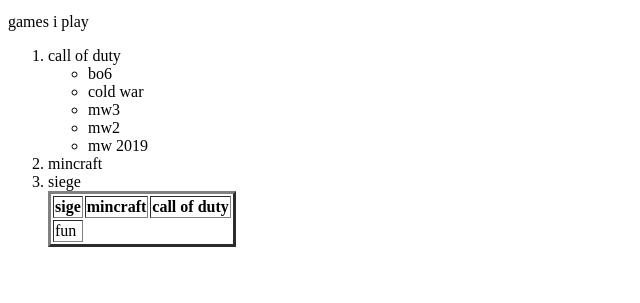
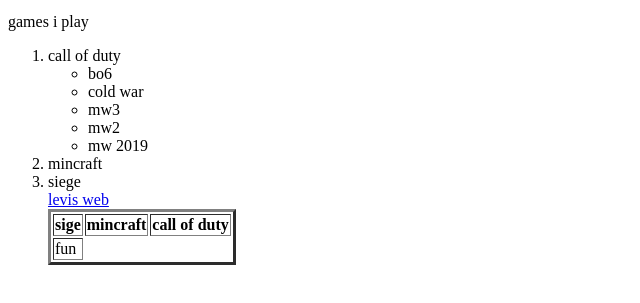
Before and after one commit to thought-code/thought-code.github.io, a plain HTML site: page index.html in a window 1280 px wide. Shown: the part 101-404 px from the top of the page, without its empty margins (0-640 px from the left). Drawn offline with Linux system fonts and the light colour scheme.

Commit message:
Add files via upload

```diff
--- a/index.html
+++ b/index.html
@@ -26,6 +26,7 @@
             <tr>
                 <td>fun</td>
             </tr>
+            <a href="https://levix0904.github.io/">levis web </a>
         </table>
      </ol>
  </body>
```
